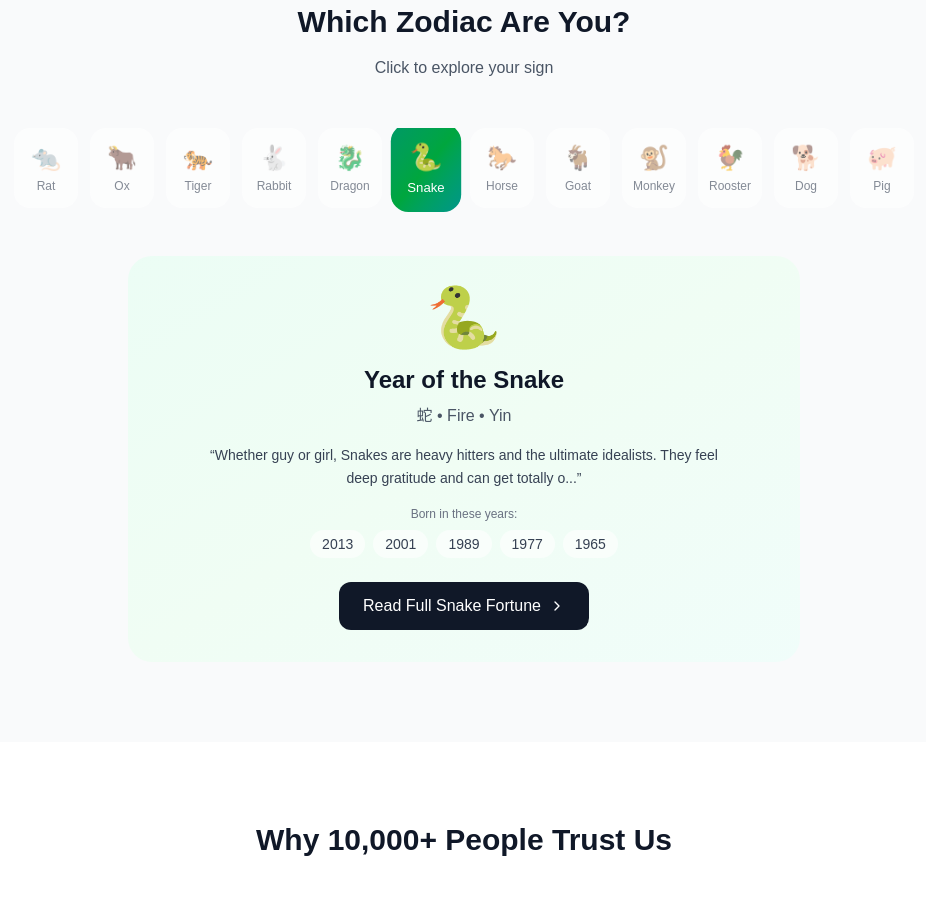
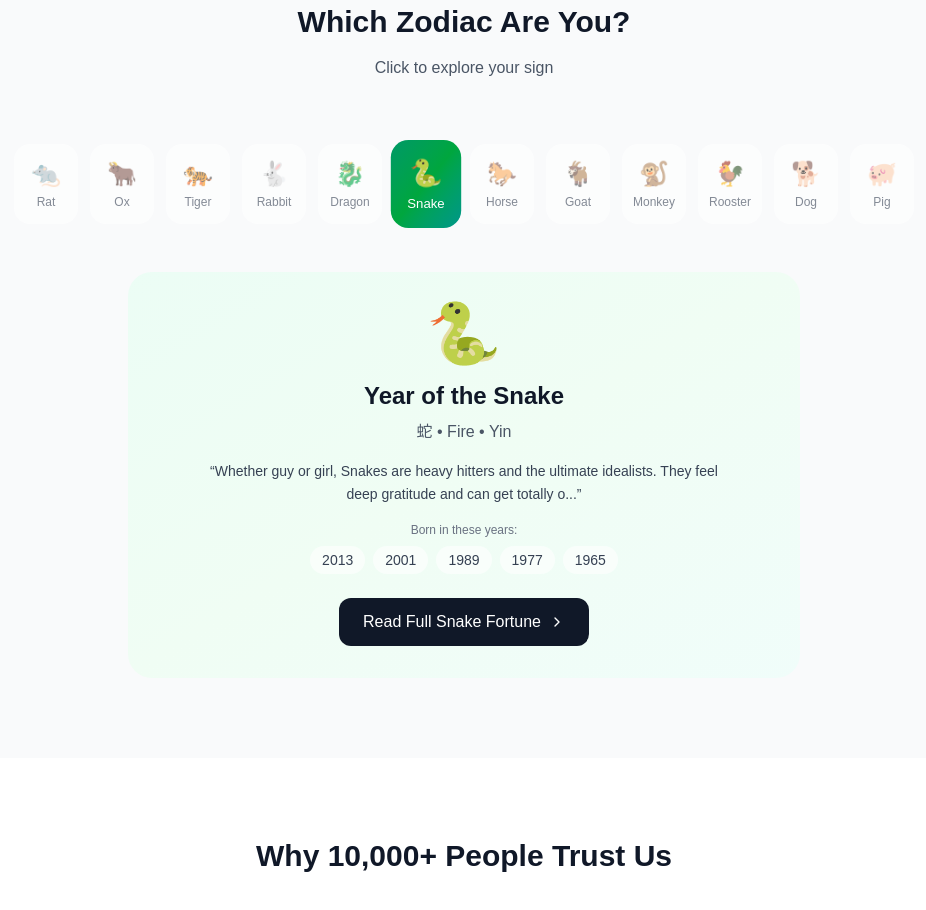
Before and after one commit to pkkwilliam/janus, a Next.js app: page / in a window 1280 px wide. Shown: the part 940-1850 px from the top of the page, without its empty margins (176-1102 px from the left). Built offline with nearby package versions, Linux system fonts and the light colour scheme; no server answers.

Commit message:
fix padding

```diff
--- a/src/app/home-client.tsx
+++ b/src/app/home-client.tsx
@@ -285,7 +285,7 @@ export default function HomeClient() {
             <p className="text-gray-600">Click to explore your sign</p>
           </div>
 
-          <div className="flex justify-start md:justify-center gap-3 overflow-x-auto pb-4 px-4 scrollbar-hide" style={{ scrollbarWidth: 'none', msOverflowStyle: 'none' }}>
+          <div className="flex justify-start md:justify-center gap-3 overflow-x-auto py-4 px-4 scrollbar-hide" style={{ scrollbarWidth: 'none', msOverflowStyle: 'none' }}>
             {ZODIAC_ORDER.map((z) => {
               const config = ZODIAC_CONFIG[z];
               const isActive = z === activeZodiac;
```
